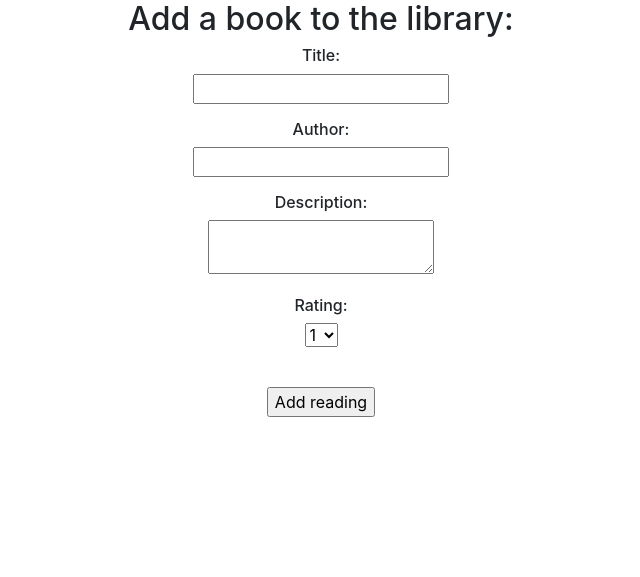
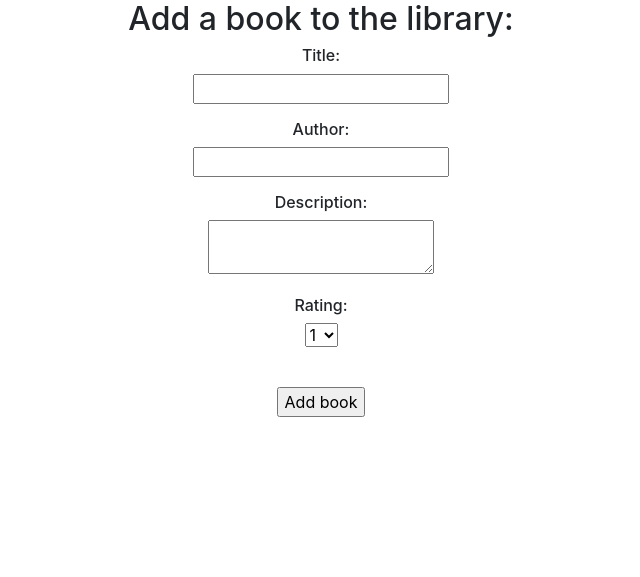
Before and after one commit to jhalfpennycodes/Book_sort, a Flask app: page /add_book in a window 1280 px wide. Shown: the part 56-633 px from the top of the page, without its empty margins (319-959 px from the left). Run offline with Flask 2, Linux system fonts and the light colour scheme; a user stored in the database is signed in; some libraries are stand-ins or nearby versions.

Commit message:
Initial commit

```diff
--- a/app/templates/add_book.html
+++ b/app/templates/add_book.html
@@ -1,6 +1,4 @@
-{% extends "base.html" %}
-
-{% block content %}
+{% extends "base.html" %} {% block content %}
 <form action="" method="post" name="add reading">
   {{ form.hidden_tag() }}
   <div>
@@ -15,8 +13,8 @@
     <p>{{ form.description }}</p>
     <h6>Rating:</h6>
     <p>{{ form.rating }}</p>
-            <br>
-            <p><input type="submit" value="Add reading"></p>
+    <br />
+    <p><input type="submit" value="Add book" /></p>
   </div>
 </form>
 {% endblock %}
```
Also changed, not shown: 2 other files. Lines whose indentation alone changed are shown as unchanged.
